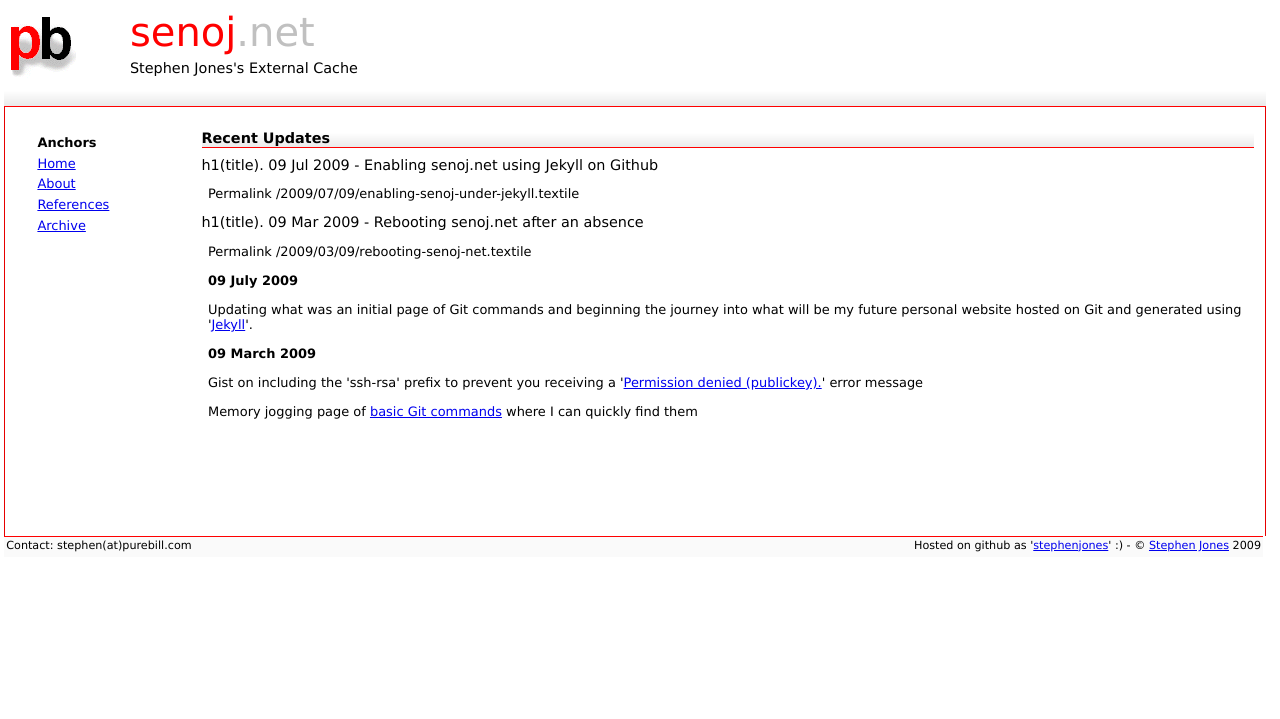
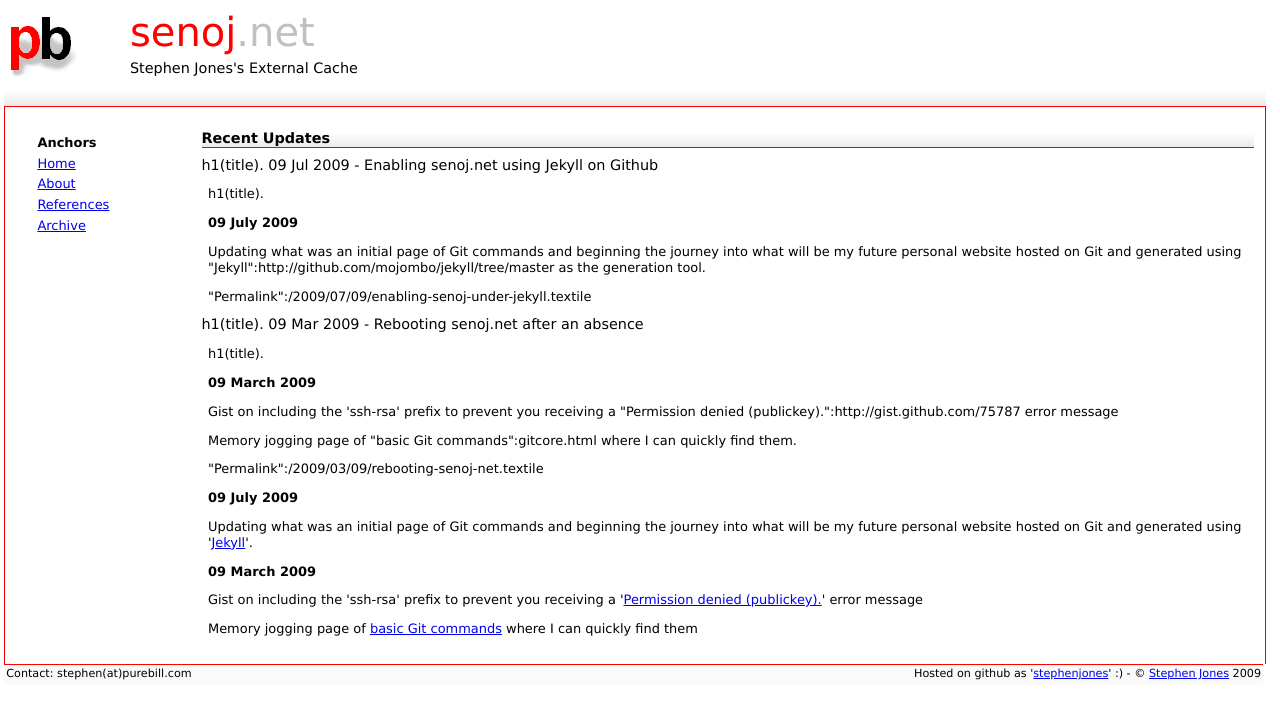
Before and after one commit to stephenjones/stephenjones.github.com, a Jekyll site: the page built from index.html, in a window 1280 px wide. Shown: the top 719 px of the page. Built offline with Jekyll 4.4.1, drawn with Linux system fonts in a browser that asks for light colours; Markdown is read by kramdown in place of the engine named in the settings; comment, search, counter and statistics services are not loaded.

Commit message:
updated the post formatting

```diff
--- a/index.html
+++ b/index.html
@@ -28,8 +28,8 @@
 
 {% for post in site.posts %}
   h1(title). {{ post.date | date_to_string }} - {{ post.title }}
-  <p>{{ post.source }}</p>
-  <p>Permalink {{ post.url }}</p>
+  <p>{{ post.content }}</p>
+  <p>"Permalink":{{ post.url }}</p>
 {% endfor %}
 
 <p><b>09 July 2009</b></p>
```
